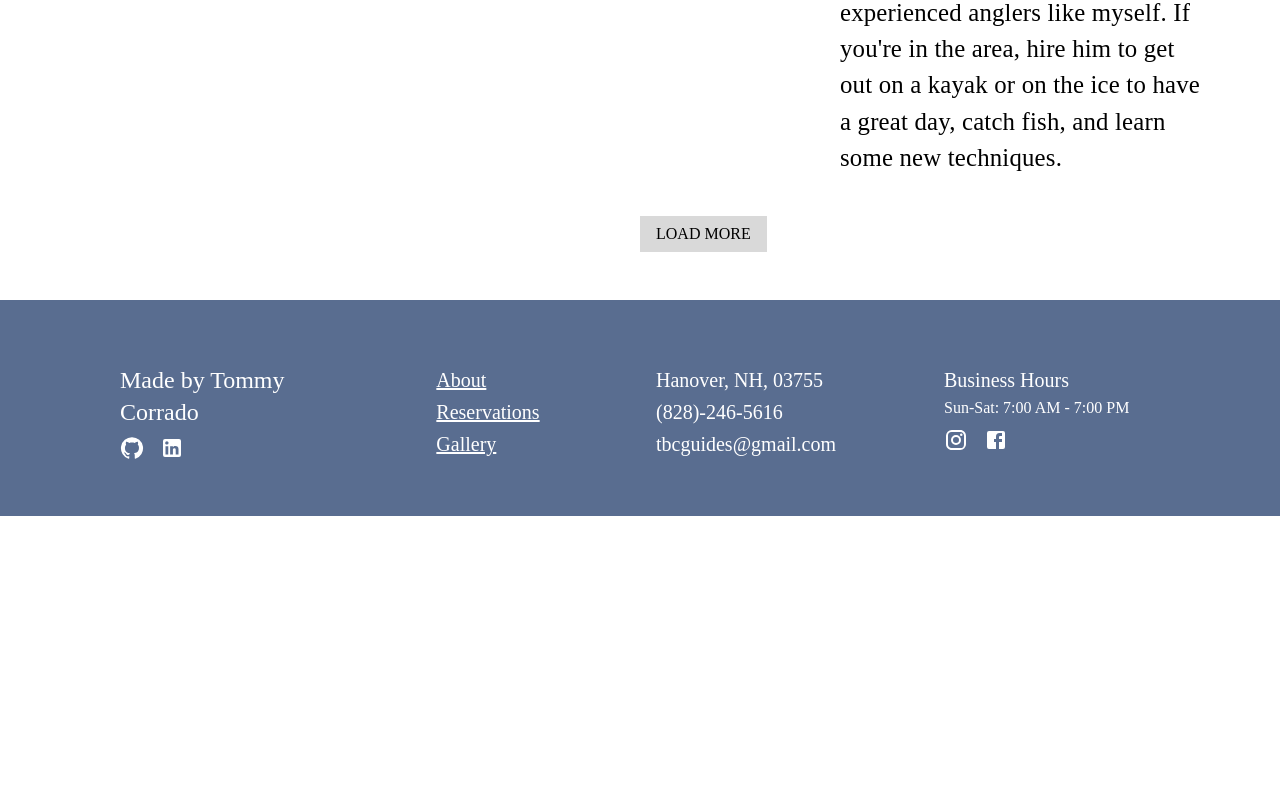
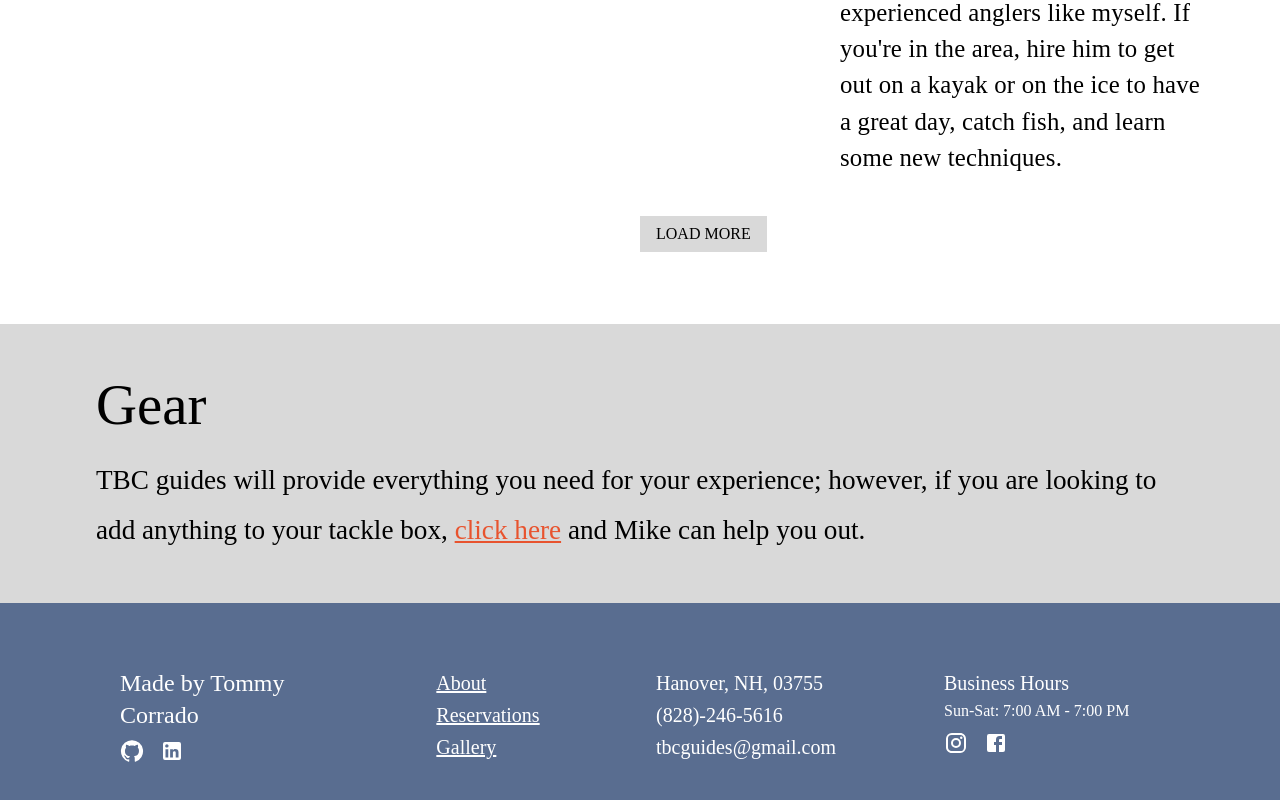
Before and after one commit to thomas-corrado/TBCGuides, a Next.js app: page /about in a window 1280 px wide. Shown: the part 1455-2255 px from the top of the page. Before the commit the page ends 1971 px from the top, so only its background shows below. Built offline with nearby package versions, Linux system fonts and the light colour scheme; a web font is replaced by a local one; what @washingtonpost/wpds-ui-kit would draw is missing.

Commit message:
add gear section

```diff
--- a/components/AboutPage/AboutPageComponent.js
+++ b/components/AboutPage/AboutPageComponent.js
@@ -8,6 +8,7 @@ import ContactInfo from "../Homepage/Contact/ContactInfo"
 import ComeJoinUs from "./ComeJoinUs";
 import RatingWrapper from "./Rating/RatingWrapper";
 import RatingMain from "./Rating/RatingMain";
+import Gear from "./Gear/Gear";
 
 const AboutPageComponent = () => {
 
@@ -20,6 +21,7 @@ const AboutPageComponent = () => {
         </Box>
       </Stack>
       <RatingMain />
+      <Gear/>
       {/* <ComeJoinUs /> */}
       <ContactInfo />
     </>
--- /dev/null
+++ b/components/AboutPage/Gear/Gear.js
@@ -0,0 +1,50 @@
+import { Stack, Box, Typography } from "@mui/material";
+import { ThemeProvider, createTheme } from "@mui/material/styles";
+import Link from "next/link";
+
+const Gear = () => {
+    return (
+      <ThemeProvider theme={GearTheme}>
+        <Box
+          sx={{
+            display: "flex",
+            justifyContent: "center",
+            width: "100vw",
+            backgroundColor: "#D9D9D9",
+          }}
+          mt={3}
+        >
+          <Box sx={{ width: { xs: "80vw", sm: "85vw" } }} mt={6} mb={6}>
+            <Stack direction="column">
+              <Typography variant="h3">Gear</Typography>
+              <Typography variant="h5" mt={2}>
+                TBC guides will provide everything you need for your experience;
+                however, if you are looking to add anything to your tackle box,{" "}
+                <Link href="https://www.curated.com/e/mike.blatt" className="curated">
+                  click here
+                </Link>{" "}
+                and Mike can help you out.
+              </Typography>
+            </Stack>
+          </Box>
+        </Box>
+      </ThemeProvider>
+    );
+}
+
+export default Gear
+
+const GearTheme = createTheme({
+  typography: {
+    h3: {
+      fontFamily: ["belda-normal"].join(","),
+      fontSize: "calc(1.5vmin + 3.5vmax)",
+
+    },
+    h5: {
+      fontFamily: ["belda-normal"].join(","),
+      fontSize: "calc(1vmin + 1.5vmax)",
+      lineHeight: "calc(1.5vmin + 3vmax)",
+    },
+  },
+});
--- a/components/AboutPage/Rating/RatingWrapper.js
+++ b/components/AboutPage/Rating/RatingWrapper.js
@@ -36,11 +36,11 @@ const RatingWrapper = () => {
 
             <Typography
               variant="h2"
-              ml={{ xs: 1, sm: 2, md: 2, lg: 4 }}
+              ml={{ xs: 1, sm: 1, md: 2, lg: 4 }}
               mt={4}
               mb={{ xs: 5, sm: 5, md: 0 }}
             >
-              Loved by <br></br> every client.
+              Loved by <br></br> every guest.
             </Typography>
           </Stack>
         </Box>
--- a/components/AboutPage/Rating/Reviews.js
+++ b/components/AboutPage/Rating/Reviews.js
@@ -61,8 +61,8 @@ const ReviewTheme = createTheme({
   typography: {
     h3: {
       fontFamily: ["belda-normal"].join(","),
-      fontSize: "calc(2.5vmin + 3.5vmax - 1.5vw)",
-      lineHeight: "calc(2.5vmin + 3.5vmax - 1.5vw)",
+      fontSize: "calc(2.5vmin + 3vmax - 1.5vw)",
+      lineHeight: "calc(2.5vmin + 3vmax - 1.5vw)",
     },
     h5: {
       fontFamily: ["belda-normal"].join(","),
--- a/styles/aboutpage.css
+++ b/styles/aboutpage.css
@@ -35,3 +35,8 @@
     color: black;
     text-align: center;
 }
+
+.curated {
+    color: #E8532E;
+    text-decoration: underline;
+}
```
